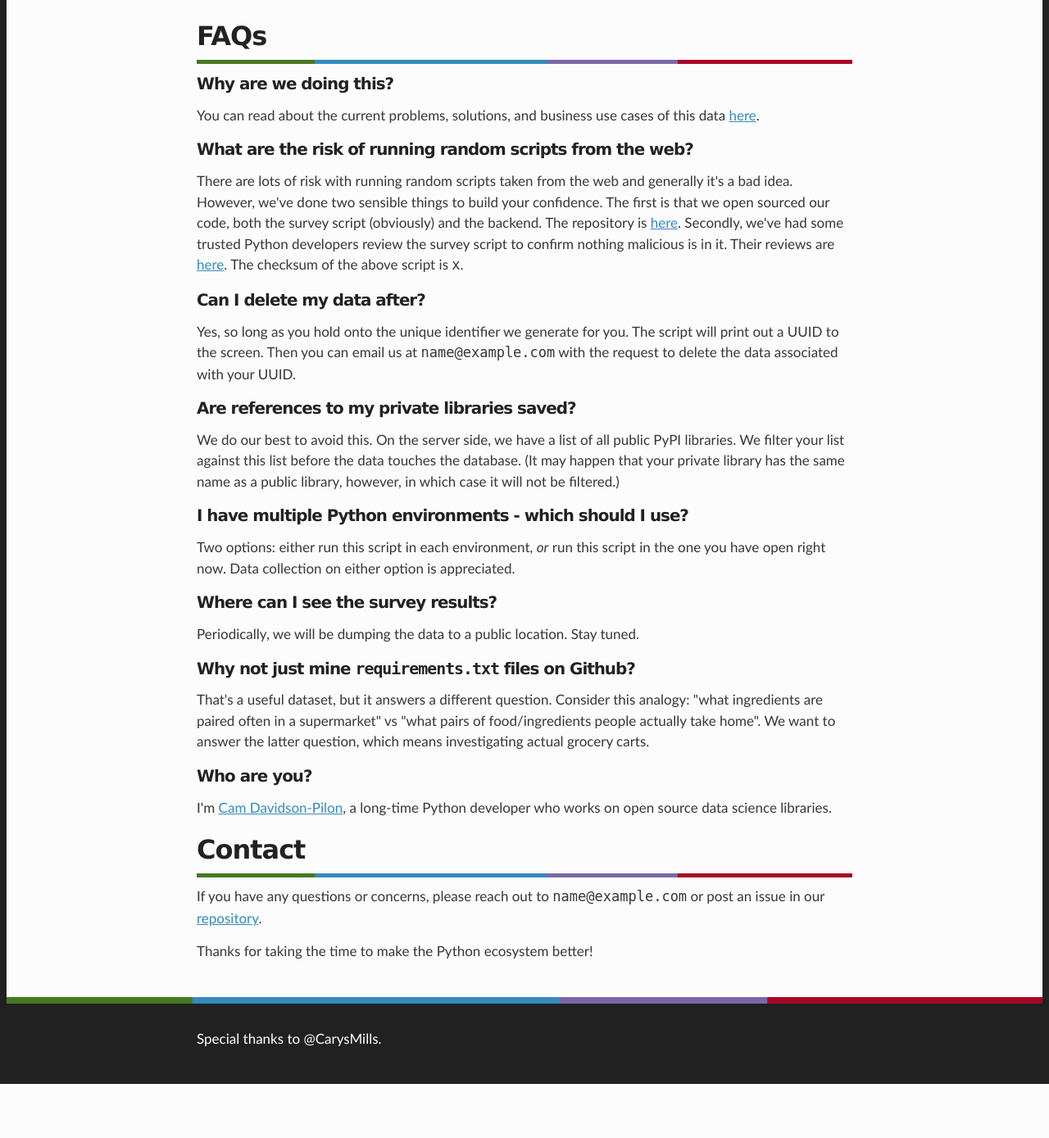
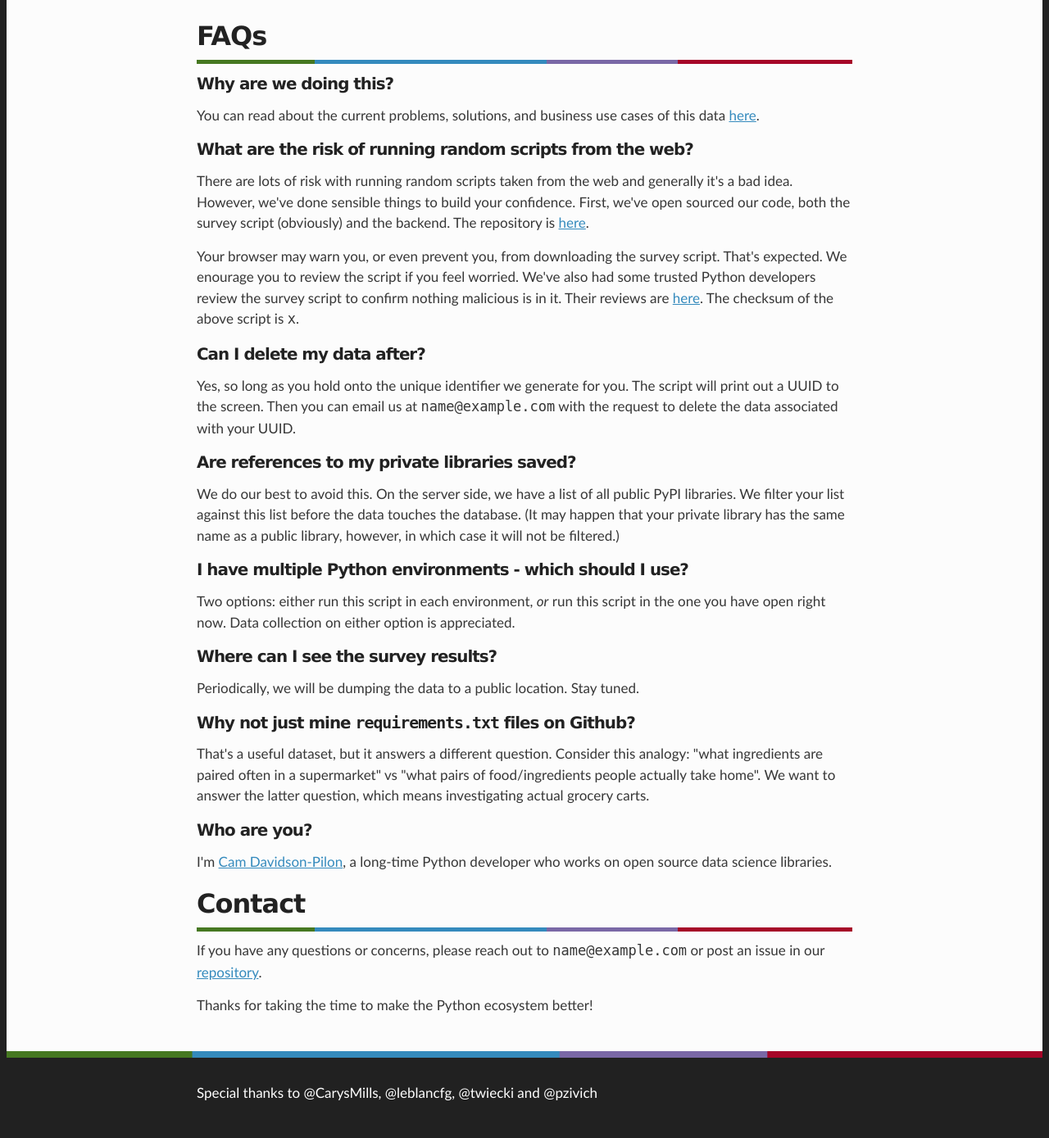
Before and after one commit to CamDavidsonPilon/python_packages_survey, a Flask app: template templates/index.html in a window 1280 px wide. Shown: the part 1151-2540 px from the top of the page at 82% size. Before the commit the page ends 2474 px from the top, so only its background shows below. Run offline with Flask 2, Linux system fonts and the light colour scheme; the template is opened without the code that fills it: most values are stand-ins (such as "Sample title", 1, 10 or a date in 2020); some libraries are stand-ins or nearby versions.

Commit message:
more on security

```diff
--- a/templates/index.html
+++ b/templates/index.html
@@ -58,7 +58,9 @@
       <p> You can read about the current problems, solutions, and business use cases of this data <a href="https://www.notion.so/camdp/Why-are-we-doing-this-332c3898242a4ce8bf7b784b9e1afa62">here</a>. </p>
 
       <h3 id="security"> What are the risk of running random scripts from the web? </h3>
-      <p>There are lots of risk with running random scripts taken from the web and generally it's a bad idea. However, we've done two sensible things to build your confidence. The first is that we open sourced our code, both the survey script (obviously) and the backend. The repository is <a href="https://github.com/CamDavidsonPilon/pip_packages_survey">here</a>. Secondly, we've had some trusted Python developers review the survey script to confirm nothing malicious is in it. Their reviews are <a href="https://github.com/CamDavidsonPilon/python_packages_survey/issues/2">here</a>. The checksum of the above script is <code>{{md5hash}}</code>.</p>
+      <p>There are lots of risk with running random scripts taken from the web and generally it's a bad idea. However, we've done sensible things to build your confidence. First, we've open sourced our code, both the survey script (obviously) and the backend. The repository is <a href="https://github.com/CamDavidsonPilon/pip_packages_survey">here</a>.
+
+      </p> Your browser may warn you, or even prevent you, from downloading the survey script. That's expected. We enourage you to review the script if you feel worried. We've also had some trusted Python developers review the survey script to confirm nothing malicious is in it. Their reviews are <a href="https://github.com/CamDavidsonPilon/python_packages_survey/issues/2">here</a>. The checksum of the above script is <code>{{md5hash}}</code>.</p>
 
       <h3> Can I delete my data after? </h3>
       <p> Yes, so long as you hold onto the unique identifier we generate for you. The script will print out a UUID to the screen. Then you can email us at <code>{{email}}</code> with the request to delete the data associated with your UUID.</p>
@@ -87,7 +89,7 @@
     </div>
     <div id="footer_wrap" class="outer">
       <div class="inner">
-        <p id="footer">Special thanks to @CarysMills.</p>
+        <p id="footer">Special thanks to @CarysMills, @leblancfg, @twiecki and @pzivich</p>
       </div>
     </div>
     <script type="text/javascript">
```
